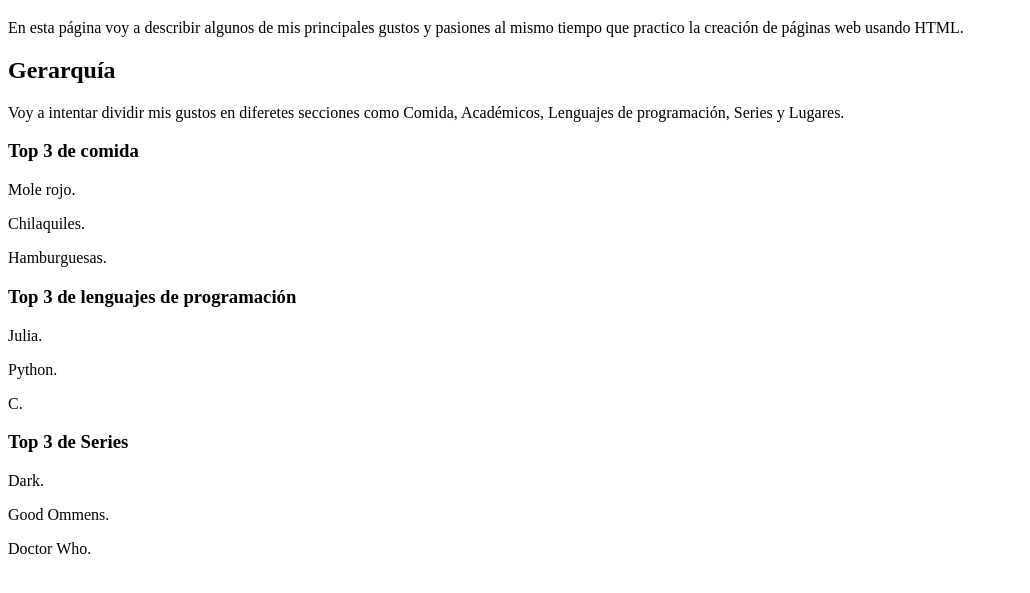
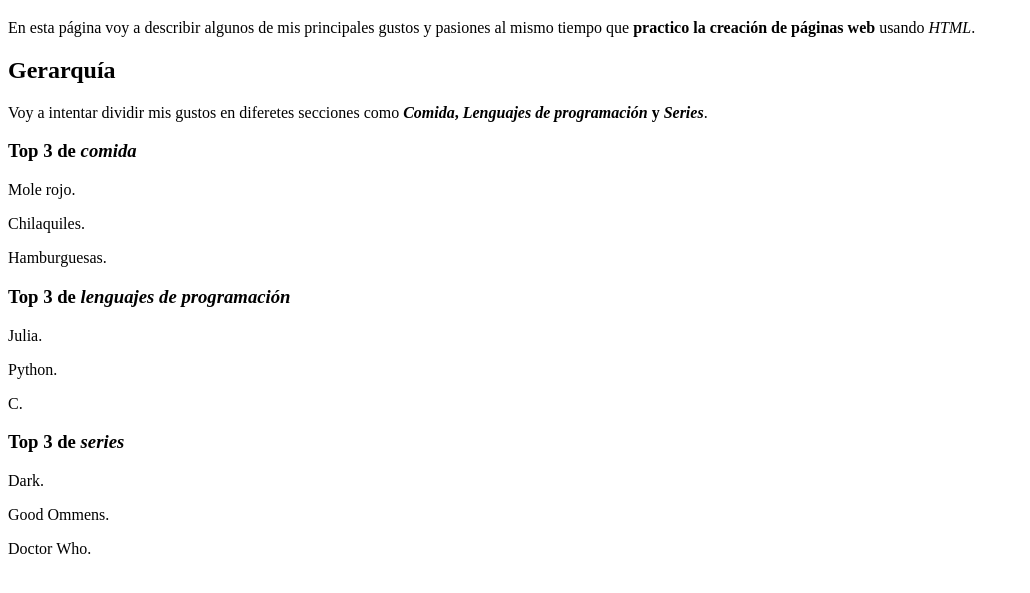
Before and after one commit to HCR264/Fundamentos-de-la-programaci-n-con-JavaScript-HTML-y-CSS, a plain HTML site: page Código/02_Intereses/index.html in a window 1280 px wide. Shown: the part 61-654 px from the top of the page, without its empty margins (0-1030 px from the left). Drawn offline with Linux system fonts and the light colour scheme.

Commit message:
Estilizar
Se usaron formatos como Bold y Emphasize

```diff
--- a/Código/02_Intereses/index.html
+++ b/Código/02_Intereses/index.html
@@ -9,30 +9,30 @@
 
     <div>
       <h1>Página de intereses de Harold</h1>
-      <p>En esta página voy a describir algunos de mis principales gustos y pasiones al mismo tiempo que practico la creación de páginas web usando HTML.</p>
+      <p>En esta página voy a describir algunos de mis principales gustos y pasiones al mismo tiempo que <b>practico la creación de páginas web</b> usando <em>HTML</em>.</p>
     </div>
 
     <div>
       <h2>Gerarquía</h2>
-      <p>Voy a intentar dividir mis gustos en diferetes secciones como Comida, Académicos, Lenguajes de programación, Series y Lugares.</p>
+      <p>Voy a intentar dividir mis gustos en diferetes secciones como <b><em>Comida</em>, <em>Lenguajes de programación</em> y <em>Series</em></b>.</p>
     </div>
 
     <div>
-      <h3>Top 3 de comida</h3>
+      <h3>Top 3 de <em>comida</em></h3>
       <p>Mole rojo.</p>
       <p>Chilaquiles.</p>
       <p>Hamburguesas.</p>
     </div>
 
     <div>
-      <h3>Top 3 de lenguajes de programación</h3>
+      <h3>Top 3 de <em>lenguajes de programación</em></h3>
       <p>Julia.</p>
       <p>Python.</p>
       <p>C.</p>
     </div>
 
     <div>
-      <h3>Top 3 de Series</h3>
+      <h3>Top 3 de <em>series</em></h3>
       <p>Dark.</p>
       <p>Good Ommens.</p>
       <p>Doctor Who.</p>
```
